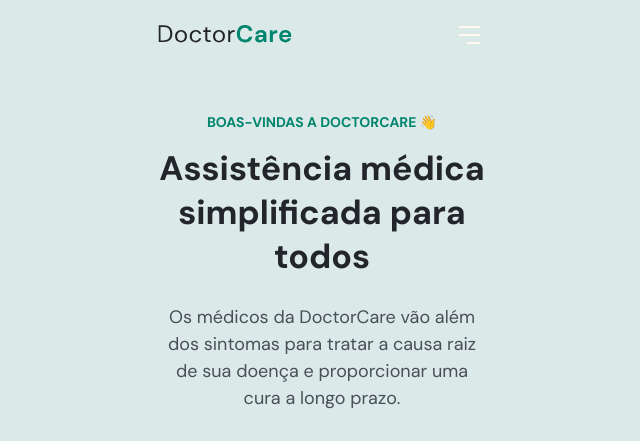
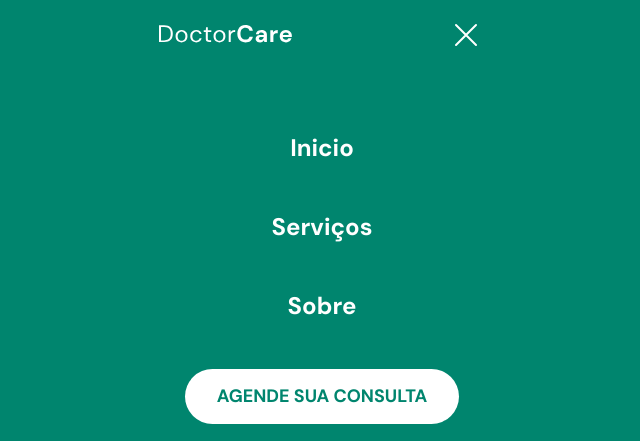
Before and after one commit to Thiago-dev1/-NLW-6-doctorcare, a plain HTML site: page index.html in a window 1280 px wide. Both pictures are taken after a click on the button 787 px from the left and 36 px from the top of the page. Shown: the top 441 px of the page, without its empty margins (318-958 px from the left). Drawn offline with Linux system fonts and the light colour scheme.

Commit message:
funcionalidade de abrir e fechar o menu

```diff
--- a/index.html
+++ b/index.html
@@ -16,7 +16,7 @@
         rel="stylesheet">
 </head>
 
-<body onscroll="onScroll()" class="">
+<body onscroll="onScroll()">
 
     <nav id="navigation">
         <div class="wrapper">
@@ -66,8 +66,8 @@
 
                 <ul class="social-links">
                     <li>
-                        <a target="_blank" href="https://www.instagram.com/"><svg width="24" height="24" viewBox="0 0 24 24" fill="none"
-                                xmlns="http://www.w3.org/2000/svg">
+                        <a target="_blank" href="https://www.instagram.com/"><svg width="24" height="24"
+                                viewBox="0 0 24 24" fill="none" xmlns="http://www.w3.org/2000/svg">
                                 <path
                                     d="M17 1.99997H7C4.23858 1.99997 2 4.23855 2 6.99997V17C2 19.7614 4.23858 22 7 22H17C19.7614 22 22 19.7614 22 17V6.99997C22 4.23855 19.7614 1.99997 17 1.99997Z"
                                     stroke="#FFFAF1" stroke-width="2" stroke-linecap="round" stroke-linejoin="round" />
@@ -80,8 +80,8 @@
                         </a>
                     </li>
                     <li>
-                        <a target="_blank" href="https://www.facebook.com/"><svg width="24" height="24" viewBox="0 0 24 24" fill="none"
-                                xmlns="http://www.w3.org/2000/svg">
+                        <a target="_blank" href="https://www.facebook.com/"><svg width="24" height="24"
+                                viewBox="0 0 24 24" fill="none" xmlns="http://www.w3.org/2000/svg">
                                 <path
                                     d="M18 1.99997H15C13.6739 1.99997 12.4021 2.52675 11.4645 3.46444C10.5268 4.40212 10 5.67389 10 6.99997V9.99997H7V14H10V22H14V14H17L18 9.99997H14V6.99997C14 6.73475 14.1054 6.4804 14.2929 6.29286C14.4804 6.10533 14.7348 5.99997 15 5.99997H18V1.99997Z"
                                     stroke="#FFFAF1" stroke-width="2" stroke-linecap="round" stroke-linejoin="round" />
@@ -89,8 +89,8 @@
                         </a>
                     </li>
                     <li>
-                        <a target="_blank" href="https://www.youtube.com/"><svg width="24" height="24" viewBox="0 0 24 24" fill="none"
-                                xmlns="http://www.w3.org/2000/svg">
+                        <a target="_blank" href="https://www.youtube.com/"><svg width="24" height="24"
+                                viewBox="0 0 24 24" fill="none" xmlns="http://www.w3.org/2000/svg">
                                 <path
                                     d="M22.5396 6.42C22.4208 5.94541 22.1789 5.51057 21.8382 5.15941C21.4976 4.80824 21.0703 4.55318 20.5996 4.42C18.8796 4 11.9996 4 11.9996 4C11.9996 4 5.1196 4 3.3996 4.46C2.92884 4.59318 2.50157 4.84824 2.16094 5.19941C1.82031 5.55057 1.57838 5.98541 1.4596 6.46C1.14481 8.20556 0.990831 9.97631 0.999595 11.75C0.988374 13.537 1.14236 15.3213 1.4596 17.08C1.59055 17.5398 1.8379 17.9581 2.17774 18.2945C2.51758 18.6308 2.93842 18.8738 3.3996 19C5.1196 19.46 11.9996 19.46 11.9996 19.46C11.9996 19.46 18.8796 19.46 20.5996 19C21.0703 18.8668 21.4976 18.6118 21.8382 18.2606C22.1789 17.9094 22.4208 17.4746 22.5396 17C22.852 15.2676 23.0059 13.5103 22.9996 11.75C23.0108 9.96295 22.8568 8.1787 22.5396 6.42Z"
                                     stroke="#FFFAF1" stroke-width="2" stroke-linecap="round" stroke-linejoin="round" />
@@ -102,7 +102,7 @@
                 </ul>
             </div>
 
-            <button class="open-menu">
+            <button onclick="openMenu()" class="open-menu">
                 <svg width="40" height="40" viewBox="0 0 40 40" fill="none" xmlns="http://www.w3.org/2000/svg">
                     <path d="M10 20H30" stroke="#FFFAF1" stroke-width="2" stroke-linecap="round"
                         stroke-linejoin="round" />
@@ -113,7 +113,7 @@
                 </svg>
             </button>
 
-            <button class="close-menu">
+            <button onclick="closeMenu()" class="close-menu">
                 <svg width="40" height="40" viewBox="0 0 40 40" fill="none" xmlns="http://www.w3.org/2000/svg">
                     <path d="M30 10L10 30M10 10L30 30" stroke="#FFFAF1" stroke-width="2" stroke-linecap="round"
                         stroke-linejoin="round" />
--- a/main.js
+++ b/main.js
@@ -5,3 +5,11 @@
         navigation.classList.remove('scroll')
     }
 }
+
+function openMenu() {
+    document.body.classList.add('menu-expanded')
+}
+
+function closeMenu() {
+    document.body.classList.remove('menu-expanded')
+}
```
